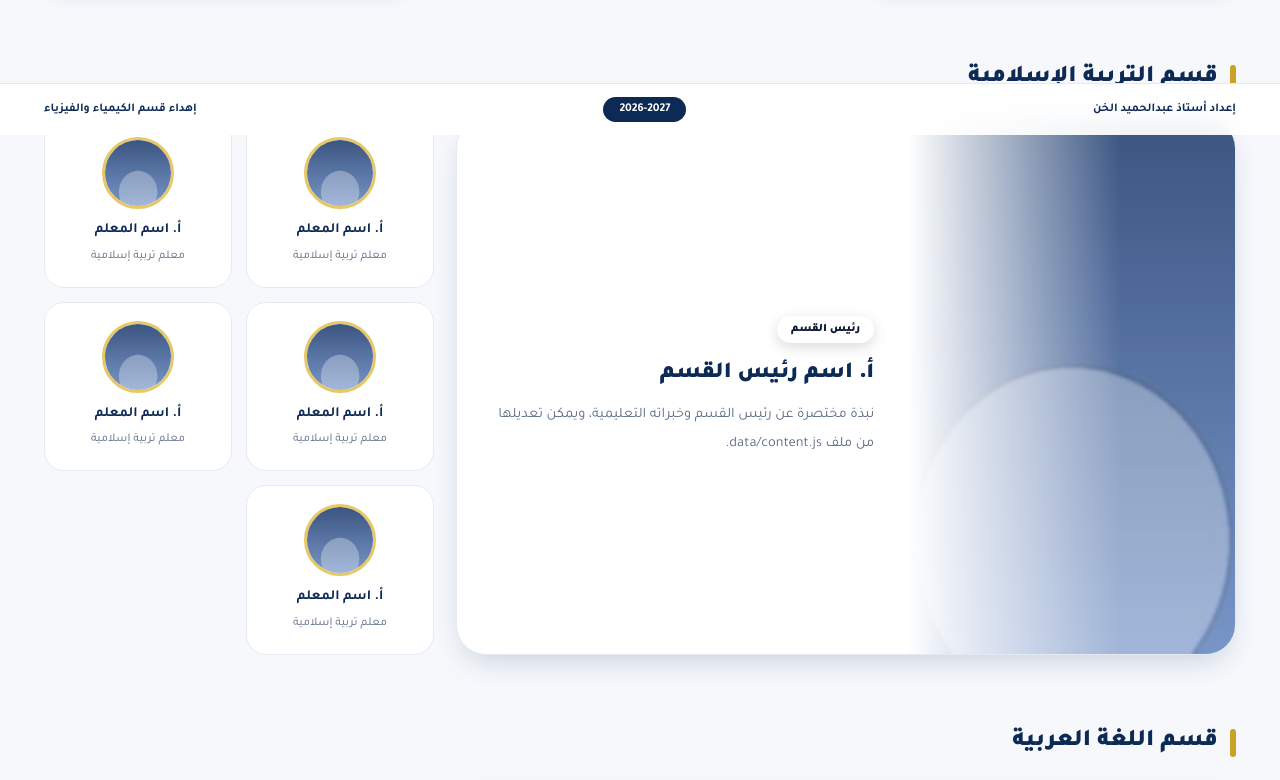
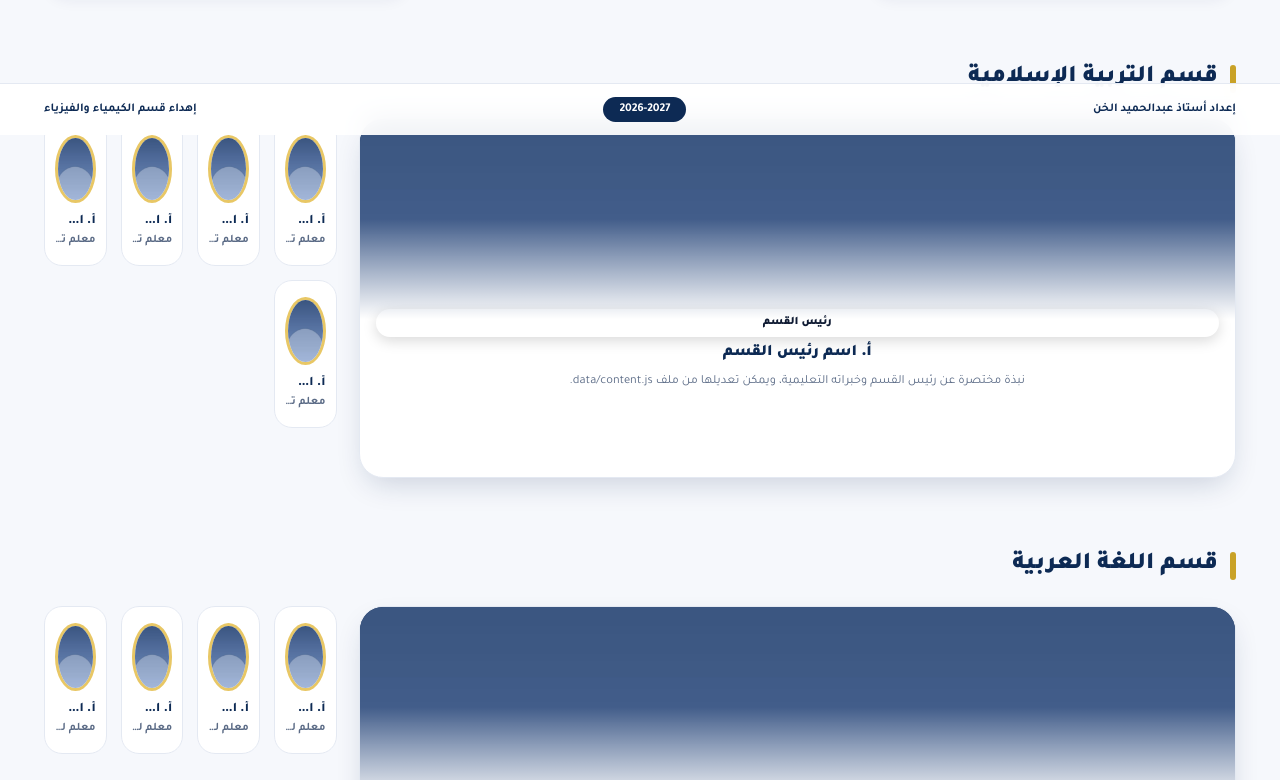
Before and after one commit to elkhen1986/aladsani, a website: page staff/index.html in a window 1280 px wide. Shown: the part 665-1445 px from the top of the page. Drawn offline with Linux system fonts and the light colour scheme.

```diff
--- a/css/style.css
+++ b/css/style.css
@@ -205,7 +205,10 @@
 }
 @media(max-width:900px){
   .leaders{ grid-template-columns:1fr; max-width:420px; gap:20px; padding-top:0; }
-  .person.principal{ transform:none; }
+  .leaders .person{ order:2; }
+  .leaders .person.principal{ order:1; transform:none; }
+  .leaders .person:nth-child(1){ order:3; }
+  .leaders .person:nth-child(3){ order:2; }
   .person.principal:hover{ transform:translateY(-4px); }
   .p-media{ height:380px; flex-basis:380px; }
 }
@@ -343,21 +346,145 @@
 .dept-title{display:flex;align-items:center;gap:12px;margin-bottom:20px;font-size:24px;font-weight:900;color:var(--navy)}
 .dept-title::before{content:"";width:6px;height:28px;border-radius:6px;background:var(--gold)}
 .dept-grid{display:grid;gap:22px}
-@media(min-width:1000px){.dept-grid{grid-template-columns:2fr 1fr}}
-.head-card{display:grid;grid-template-columns:42% 1fr;min-height:300px;background:#fff;border:1px solid var(--line);border-radius:30px;overflow:hidden;box-shadow:var(--sh-md)}
-.head-card .hm{position:relative}
-.head-card .hm img{position:absolute;inset:0;width:100%;height:100%;object-fit:cover;object-position:center top}
-.head-card .hm::after{content:"";position:absolute;inset:0;background:linear-gradient(to left,rgba(255,255,255,0) 35%,#fff 100%)}
-.head-card .hb{padding:34px;align-self:center}
-.head-card h3{margin-top:12px;font-size:23px;font-weight:900;color:var(--navy)}
-.head-card p{margin-top:8px;color:var(--muted);font-size:14.5px;line-height:1.95}
-@media(max-width:640px){.head-card{grid-template-columns:1fr}.head-card .hm{height:240px}.head-card .hm::after{background:linear-gradient(to bottom,rgba(255,255,255,0) 40%,#fff 100%)}}
-.teachers{display:grid;grid-template-columns:repeat(2,1fr);gap:14px;align-content:start}
-.t-card{text-align:center;background:#fff;border:1px solid var(--line);border-radius:20px;padding:18px 10px;transition:transform .25s,box-shadow .25s}
-.t-card:hover{transform:translateY(-4px);box-shadow:var(--sh-md)}
-.t-card img{width:72px;height:72px;margin:0 auto 10px;border-radius:50%;object-fit:cover;border:3px solid var(--gold-2)}
-.t-card b{display:block;font-size:14px;color:var(--navy)}
-.t-card small{color:var(--muted);font-size:12px}
+@media(min-width:1000px){
+  .dept-grid{
+    grid-template-columns:3fr 1fr; /* المعلمين 75% - رئيس القسم 25% ربع الصفحة */
+    align-items:start;
+  }
+}
+/* بطاقة رئيس القسم - ربع العرض وارتفاع صفين ثابت - نسخة محسنة */
+.head-card{
+  display:flex;
+  flex-direction:column;
+  min-height:360px;
+  max-height:360px;
+  background:#fff;
+  border:1px solid var(--line);
+  border-radius:24px;
+  overflow:hidden;
+  box-shadow:var(--sh-md);
+  position:sticky;
+  top:90px;
+}
+.head-card .hm{
+  position:relative;
+  height:200px;
+  flex:0 0 200px;
+  overflow:hidden;
+  background:linear-gradient(180deg,#0d2a54 0%,#1a4a8a 100%);
+}
+.head-card .hm img{
+  position:absolute;
+  inset:0;
+  width:100%;
+  height:100%;
+  object-fit:cover;
+  object-position:center top;
+}
+.head-card .hm::after{
+  content:"";
+  position:absolute;
+  inset:0;
+  background:linear-gradient(to bottom,rgba(13,42,84,0) 20%,rgba(255,255,255,0) 50%,#fff 100%);
+}
+.head-card .hb{
+  padding:18px 16px;
+  flex:1;
+  display:flex;
+  flex-direction:column;
+  justify-content:flex-start;
+  gap:6px;
+  text-align:center;
+}
+.head-card .hb .badge{
+  align-self:center;
+  margin-bottom:4px;
+  font-size:11px;
+  padding:4px 12px;
+}
+.head-card h3{
+  font-size:16px;
+  font-weight:900;
+  color:var(--navy);
+  line-height:1.35;
+  margin:0;
+}
+.head-card p{
+  color:var(--muted);
+  font-size:12.5px;
+  line-height:1.6;
+  display:-webkit-box;
+  -webkit-line-clamp:2;
+  -webkit-box-orient:vertical;
+  line-clamp:2;
+  overflow:hidden;
+  margin:0;
+}
+@media(max-width:1000px){
+  .head-card{min-height:auto;max-height:none;height:auto;position:static;flex-direction:row;align-items:center}
+  .head-card .hm{height:110px;flex:0 0 110px;width:110px;border-radius:18px;margin:12px}
+  .head-card .hm::after{display:none}
+  .head-card .hb{text-align:start;align-items:flex-start}
+  .head-card .hb .badge{align-self:flex-start}
+}
+/* شبكة المعلمين - 4 في الصف مع تحسين عرض الأسماء */
+.teachers{
+  display:grid;
+  grid-template-columns:repeat(4,minmax(0,1fr));
+  gap:14px;
+  align-content:start;
+  align-items:start;
+}
+@media(max-width:1250px){.teachers{grid-template-columns:repeat(3,minmax(0,1fr))}}
+@media(max-width:900px){.teachers{grid-template-columns:repeat(2,minmax(0,1fr))}}
+@media(max-width:580px){.teachers{grid-template-columns:repeat(2,minmax(0,1fr));gap:10px}}
+.t-card{
+  text-align:center;
+  background:#fff;
+  border:1px solid var(--line);
+  border-radius:18px;
+  padding:16px 10px 14px;
+  transition:transform .25s,box-shadow .25s,border-color .25s;
+  display:flex;
+  flex-direction:column;
+  align-items:center;
+  min-height:148px;
+}
+.t-card:hover{transform:translateY(-3px);box-shadow:var(--sh-md);border-color:rgba(201,162,39,.4)}
+.t-card img{
+  width:68px;
+  height:68px;
+  aspect-ratio:1/1;
+  margin:0 auto 10px;
+  border-radius:50%;
+  object-fit:cover;
+  border:3px solid var(--gold-2);
+  flex:0 0 68px;
+  display:block;
+}
+.t-card b{
+  display:block;
+  font-size:13px;
+  font-weight:800;
+  color:var(--navy);
+  line-height:1.35;
+  max-width:100%;
+  white-space:nowrap;
+  overflow:hidden;
+  text-overflow:ellipsis;
+}
+.t-card small{
+  display:block;
+  color:var(--muted);
+  font-size:11.5px;
+  font-weight:700;
+  line-height:1.4;
+  margin-top:2px;
+  white-space:nowrap;
+  overflow:hidden;
+  text-overflow:ellipsis;
+  max-width:100%;
+}
 
 /* ---------- صفحة دخول المشرف + 404 ---------- */
 .center-box{min-height:calc(100vh - var(--hdr) - var(--ftr));min-height:calc(100dvh - var(--hdr) - var(--ftr));display:grid;place-items:center;padding:30px 20px}
```
Also changed, not shown: 12-arts/index.html (+1 -1 lines), 12-arts/term1/constitution/index.html (added, +22 -0 lines), 12-arts/term1/index.html (+1 -1 lines), 12-arts/term2/constitution/index.html (added, +22 -0 lines), 12-arts/term2/index.html (+1 -1 lines), index.html (+1 -1 lines), 1 other file.
